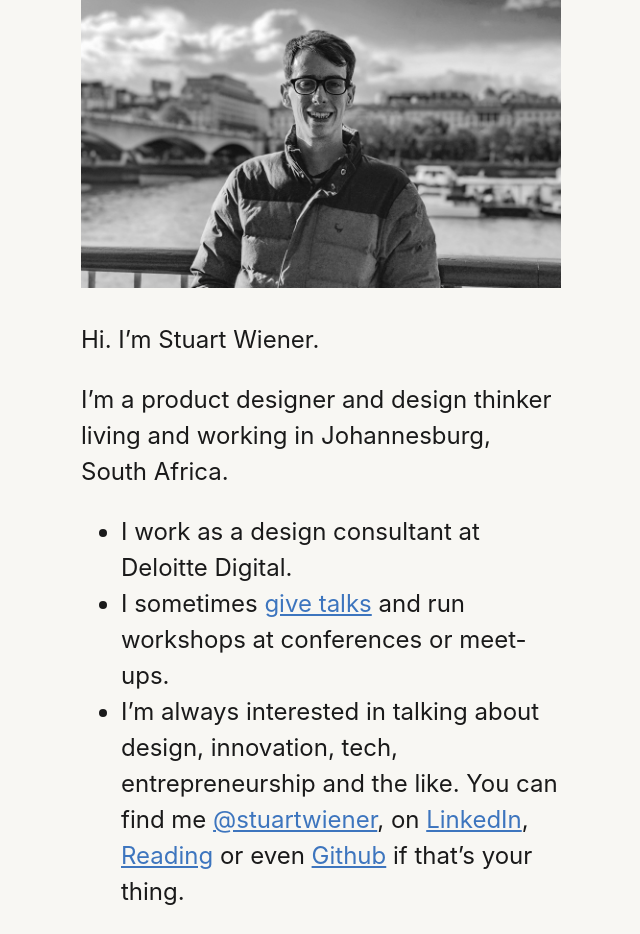
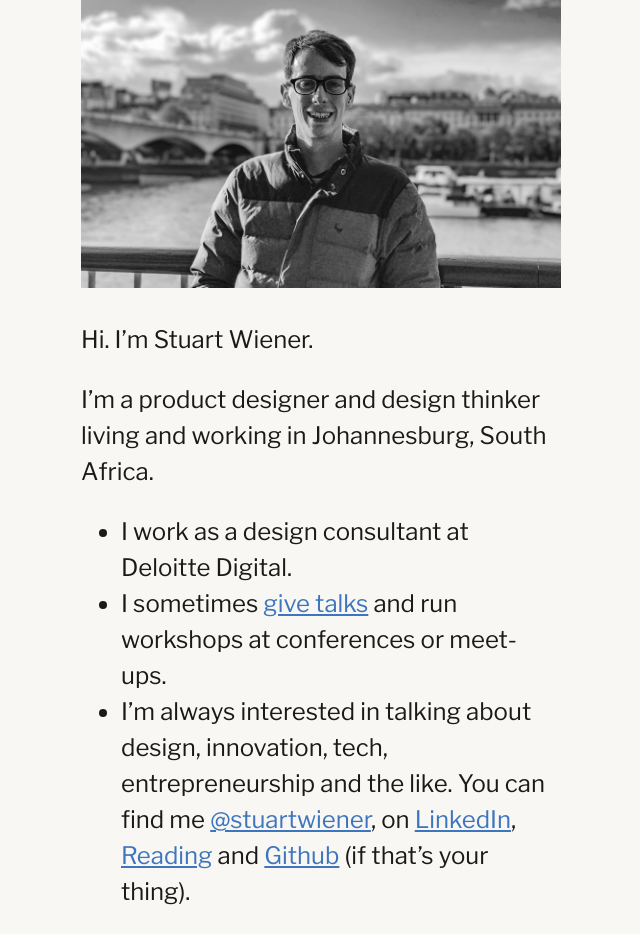
Before and after one commit to stuartwiener/stuartwiener.github.io, a Jekyll site: the page built from index.html, in a window 1280 px wide. Shown: the whole page, without its empty margins (103-743 px from the left). Built offline with Jekyll 4.4.1, drawn with Linux system fonts in a browser that asks for light colours.

Commit message:
new font?

```diff
--- a/_layouts/default.html
+++ b/_layouts/default.html
@@ -8,6 +8,8 @@
 
     <title>{% if page.title %}{{ page.title | escape }}{% else %}{{ site.title | escape }}{% endif %}</title>
     <meta name="description" content="{% if page.excerpt %}{{ page.excerpt | strip_html | strip_newlines | truncate: 160 }}{% else %}{{ site.description }}{% endif %}">
+
+    <link href="https://fonts.googleapis.com/css?family=Libre+Franklin" rel="stylesheet">
 
     <link rel="stylesheet" href="{{ "/css/main.css" | prepend: site.baseurl }}">
     <link rel="canonical" href="{{ page.url | replace:'index.html','' | prepend: site.baseurl | prepend: site.url }}">
--- a/css/main.scss
+++ b/css/main.scss
@@ -39,7 +39,7 @@
 }
 
 // Our variables
-$base-font-family: -apple-system, BlinkMacSystemFont, 'Helvetica Neue', Helvetica, Arial, sans-serif;
+$base-font-family: 'Libre Franklin', sans-serif;
 $base-font-size:   1.5em;
 $base-font-weight: 400;
 $base-line-height: 1.5;
--- a/index.html
+++ b/index.html
@@ -7,5 +7,5 @@ layout: default
 <ul>
   <li>I work as a design consultant at Deloitte Digital.</li>
   <li>I sometimes <a href="https://www.slideshare.net/StuartWiener/">give talks</a> and run workshops at conferences or meet-ups.</li>
-  <li>I’m always interested in talking about design, innovation, tech, entrepreneurship and the like. You can find me <a href="http://twitter.com/stuartwiener">@stuartwiener</a>, on <a href="https://www.linkedin.com/in/stuartwiener/">LinkedIn</a>, <a href="https://twitter.com/stuartisreading">Reading</a> or even <a href="https://github.com/stuartwiener">Github</a> if that’s your thing.</li>
+  <li>I’m always interested in talking about design, innovation, tech, entrepreneurship and the like. You can find me <a href="http://twitter.com/stuartwiener">@stuartwiener</a>, on <a href="https://www.linkedin.com/in/stuartwiener/">LinkedIn</a>, <a href="https://twitter.com/stuartisreading">Reading</a> and <a href="https://github.com/stuartwiener">Github</a> (if that’s your thing).</li>
 </ul>
```
